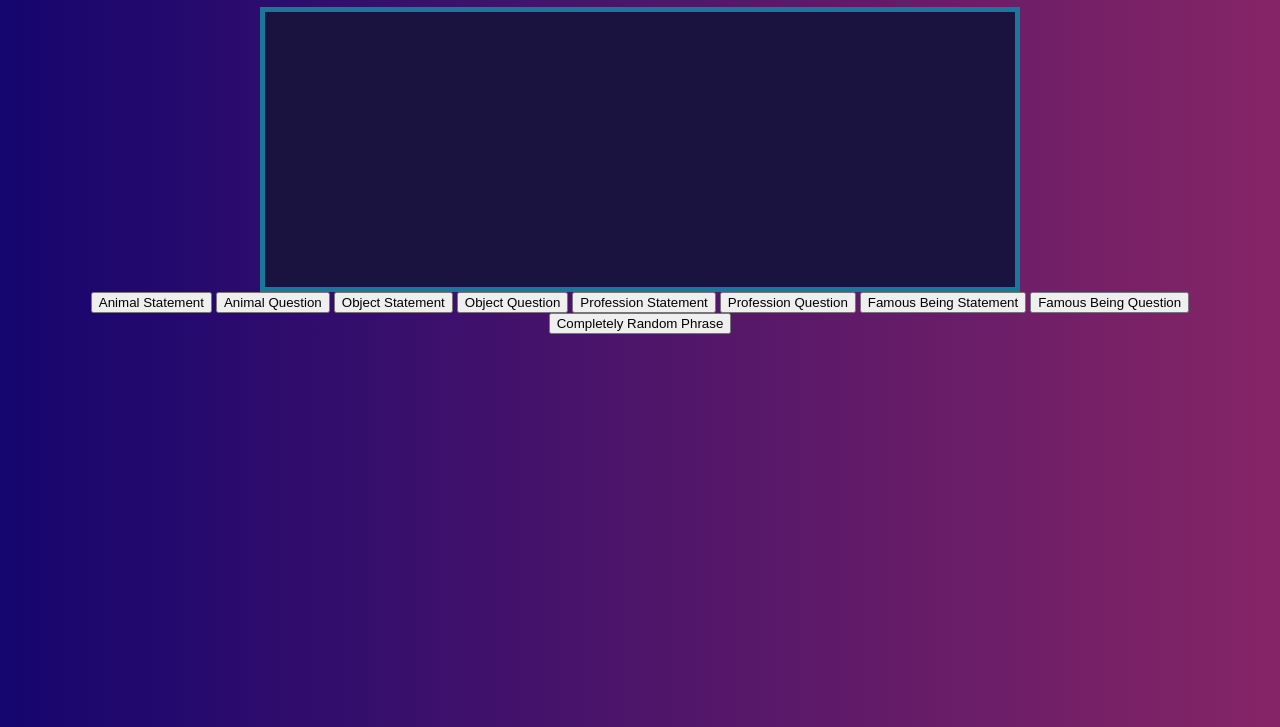
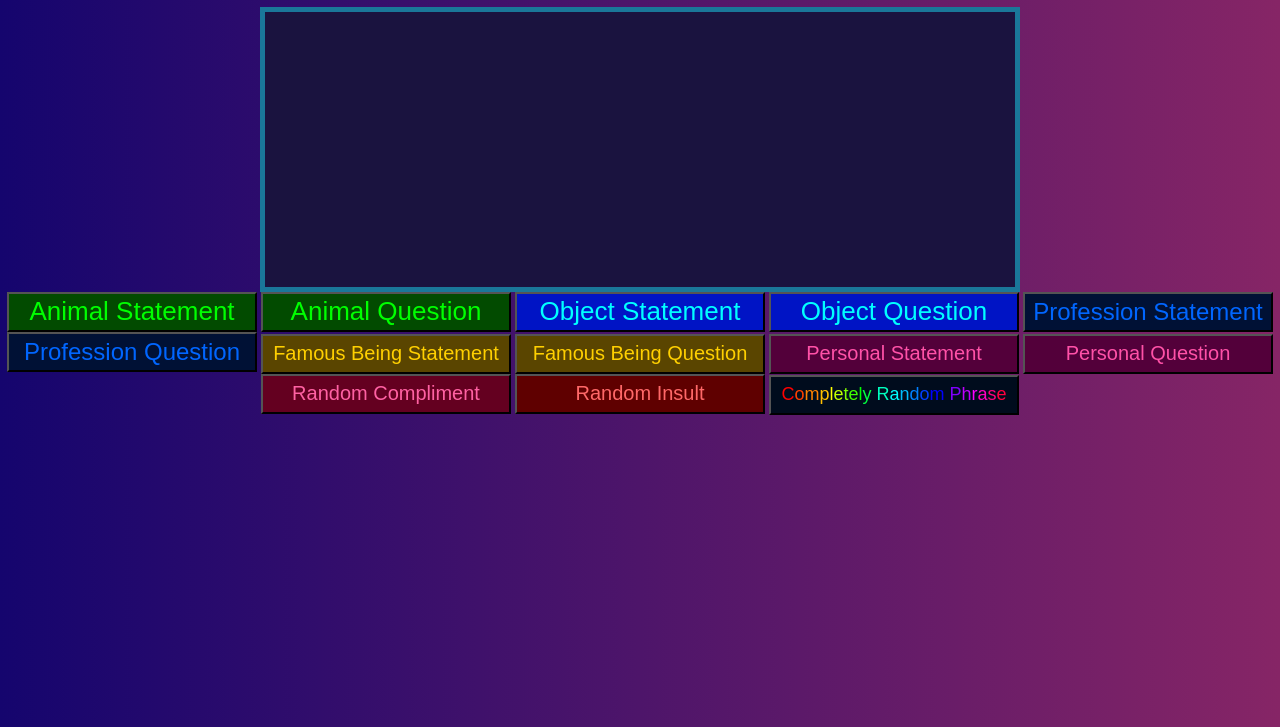
Before and after one commit to castiger/Super-Random-Phrase-Generator, a plain HTML site: page index.html in a window 1280 px wide. Shown: the part 73-800 px from the top of the page. Drawn offline with Linux system fonts and the light colour scheme.

Commit message:
Update index.html

```diff
--- a/index.html
+++ b/index.html
@@ -5,18 +5,23 @@
      <link href="styles.css" rel="stylesheet">
 </head>
 <body>
-      <h1 id = "phrasedisplaytitle">Random Phrase Display</h1>
+      <h1 id = "phrasedisplaytitle">Copies To Clipboard On Click</h1>
        <div id="phrasedisplay">
     </div>
-    <button id= "btn" onclick="newPhrase('statement', 'animal'); copytext()">Animal Statement</button>
-    <button id= "btn" onclick="newPhrase('question', 'animal'); copytext()">Animal Question</button>
-    <button id= "btn" onclick="newPhrase('statement', 'object'); copytext()">Object Statement</button>
-    <button id= "btn" onclick="newPhrase('question', 'object'); copytext()">Object Question</button>
-    <button id= "btn" onclick="newPhrase('statement', 'being'); copytext()">Profession Statement</button>
-    <button id= "btn" onclick="newPhrase('question', 'being'); copytext()">Profession Question</button>
-    <button id= "btn" onclick="newPhrase('statement', 'famousbeing'); copytext()">Famous Being Statement</button>
-    <button id= "btn" onclick="newPhrase('question', 'famousbeing'); copytext()">Famous Being Question</button>
-    <button id= "btn" onclick="newPhrase('random'); copytext()">Completely Random Phrase</button>
+    <button id= "animalbtn" onclick="newPhrase('statement', 'animal'); copytext()">Animal Statement</button>
+    <button id= "animalbtn" onclick="newPhrase('question', 'animal'); copytext()">Animal Question</button>
+    <button id= "objectbtn" onclick="newPhrase('statement', 'object'); copytext()">Object Statement</button>
+    <button id= "objectbtn" onclick="newPhrase('question', 'object'); copytext()">Object Question</button>
+    <button id= "professionbtn" onclick="newPhrase('statement', 'being'); copytext()">Profession Statement</button>
+    <button id= "professionbtn" onclick="newPhrase('question', 'being'); copytext()">Profession Question</button>
+    <button id= "famousbeingbtn" onclick="newPhrase('statement', 'famousbeing'); copytext()">Famous Being Statement</button>
+    <button id= "famousbeingbtn" onclick="newPhrase('question', 'famousbeing'); copytext()">Famous Being Question</button>
+    <button id="personalbtn" onclick="newPhrase('statement', 'personal'); copytext()">Personal Statement</button>
+    <button id="personalbtn" onclick="newPhrase('question', 'personal'); copytext()">Personal Question</button>
+    <button id="complimentbtn" onclick="newPhrase('', 'compliment'); copytext()">Random Compliment</button>
+    <button id="insultbtn" onclick="newPhrase('', 'insult'); copytext()">Random Insult</button>
+    <button id= "randombtn" onclick="newPhrase('random'); copytext()">Completely Random Phrase</button>
+
 </body>
 <script src="script.js"></script>
 </html>
```
